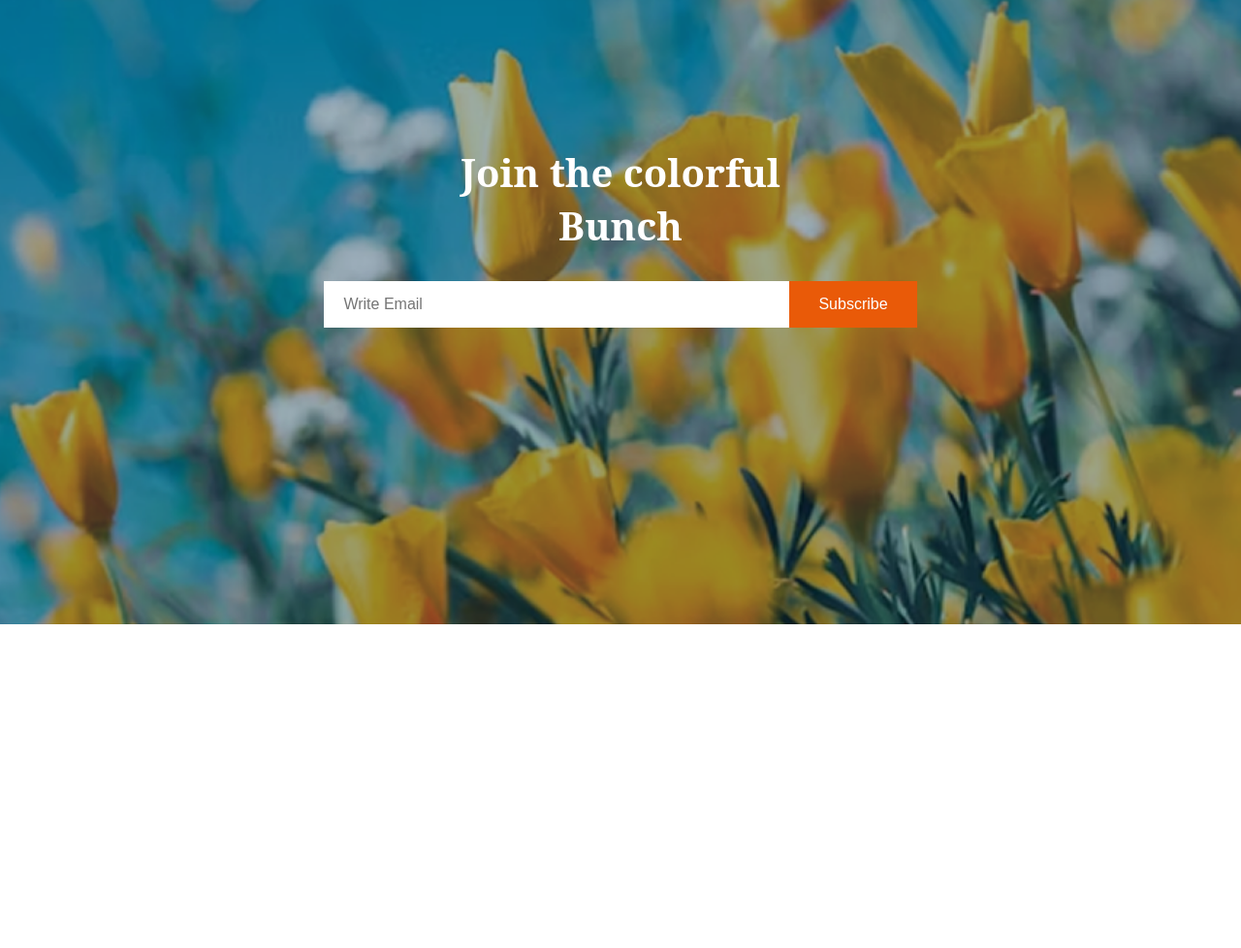
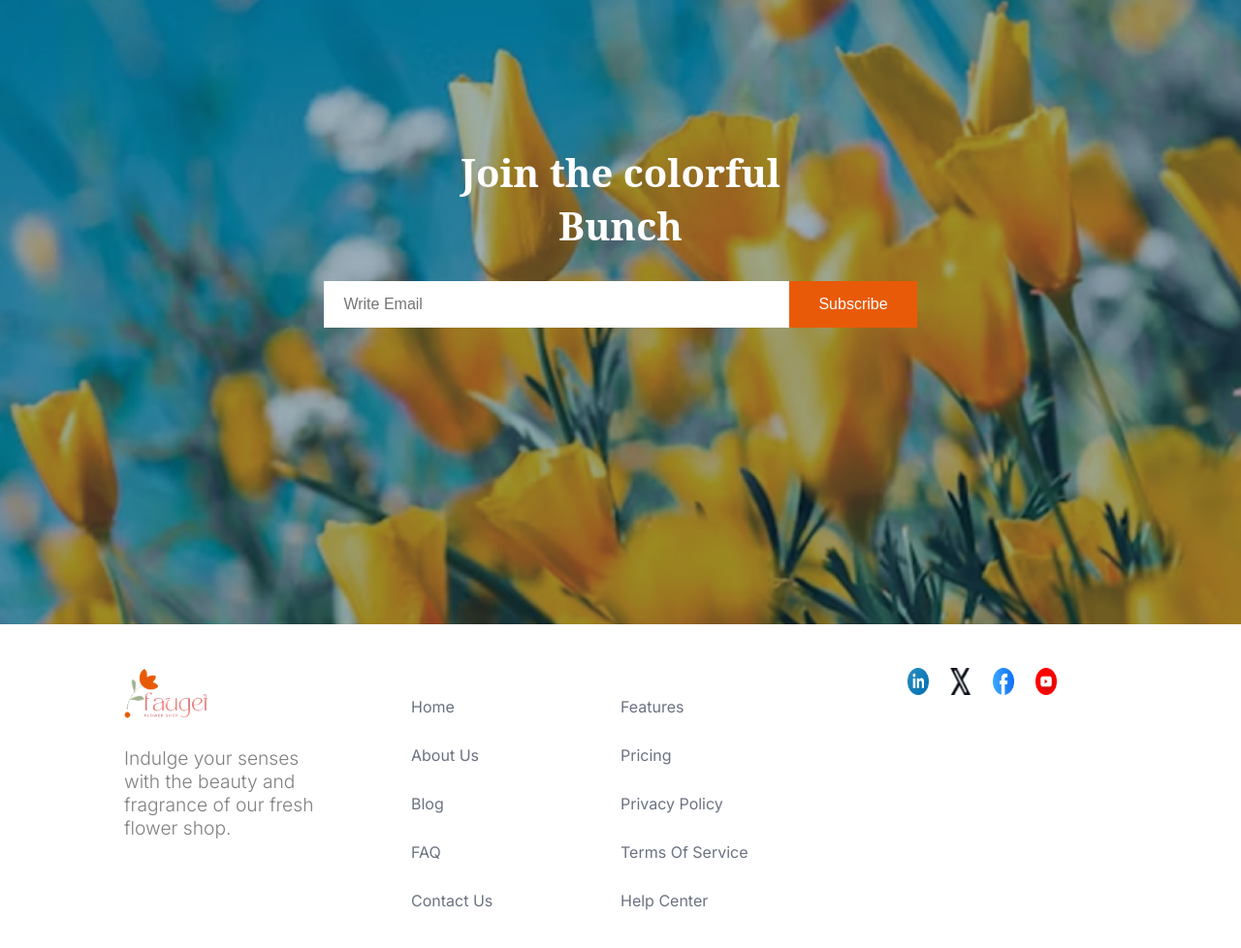
Before and after one commit to jerinAfrose/responsive-flowers-assignment2, a plain HTML site: page index.html in a window 1280 px wide. Shown: the part 2580-3558 px from the top of the page at 97% size. Before the commit the page ends 3224 px from the top, so only its background shows below. Drawn offline with Linux system fonts and the light colour scheme.

Commit message:
footer section added

```diff
--- a/index.html
+++ b/index.html
@@ -166,6 +166,46 @@
       </section>
     </main>
 
+    <footer>
+      <div class="footer-content container">
+        <div class="footer-left">
+          <div class="footer-logo">
+            <img src="./assets/logo.png" alt="" />
+          </div>
+          <p>
+            Indulge your senses with the beauty and fragrance of our fresh
+            flower shop.
+          </p>
+        </div>
+        <div class="footer-center">
+          <div class="footer-nav-column">
+            <ul>
+              <li><a href="">Home</a></li>
+              <li><a href="">About Us</a></li>
+              <li><a href="">Blog</a></li>
+              <li><a href="">FAQ</a></li>
+              <li><a href="">Contact Us</a></li>
+            </ul>
+          </div>
+          <div class="footer-nav-column">
+            <ul>
+              <li><a href="">Features</a></li>
+              <li><a href="">Pricing</a></li>
+              <li><a href="">Privacy Policy</a></li>
+              <li><a href="">Terms Of Service</a></li>
+              <li><a href="">Help Center</a></li>
+            </ul>
+          </div>
+        </div>
+        <div class="footer-right">
+          <img src="./assets/icon-linkedin.png" alt="" />
+          <img src="./assets/icon-twitter.png" alt="" />
+          <img src="./assets/icon-facebook.png" alt="" />
+          <img src="./assets/icon-youtube.png" alt="" />
+        </div>
+      </div>
+    </footer>
+
     <!-- <i class="fa-solid fa-signal"></i>
     <i class="fa-solid fa-wifi"></i>
     <i class="fa-solid fa-battery-full"></i> -->
--- a/styles/style.css
+++ b/styles/style.css
@@ -240,3 +240,39 @@ h2 {
 .join-form button:hover {
   background-color: #341401;
 }
+/* footer section styles */
+.footer-content {
+  display: grid;
+  grid-template-columns: 1fr 2fr 1fr;
+  gap: 5rem;
+  text-align: left;
+  align-items: flex-start;
+  margin: 2.8rem auto;
+}
+.footer-logo {
+  height: auto;
+  width: 40%;
+}
+.footer-left p {
+  font-size: 1.2rem;
+  font-weight: 300;
+  color: rgba(0, 0, 0, 0.5);
+  margin-top: 1.5rem;
+}
+.footer-center {
+  display: flex;
+}
+.footer-nav-column ul li {
+  list-style: none;
+  margin: 30px auto;
+}
+.footer-nav-column ul a {
+  text-decoration: none;
+  color: rgba(107, 114, 128, 1);
+}
+.footer-right {
+  display: flex;
+  width: 10%;
+  height: 10%;
+  gap: 1.4rem;
+}
```
